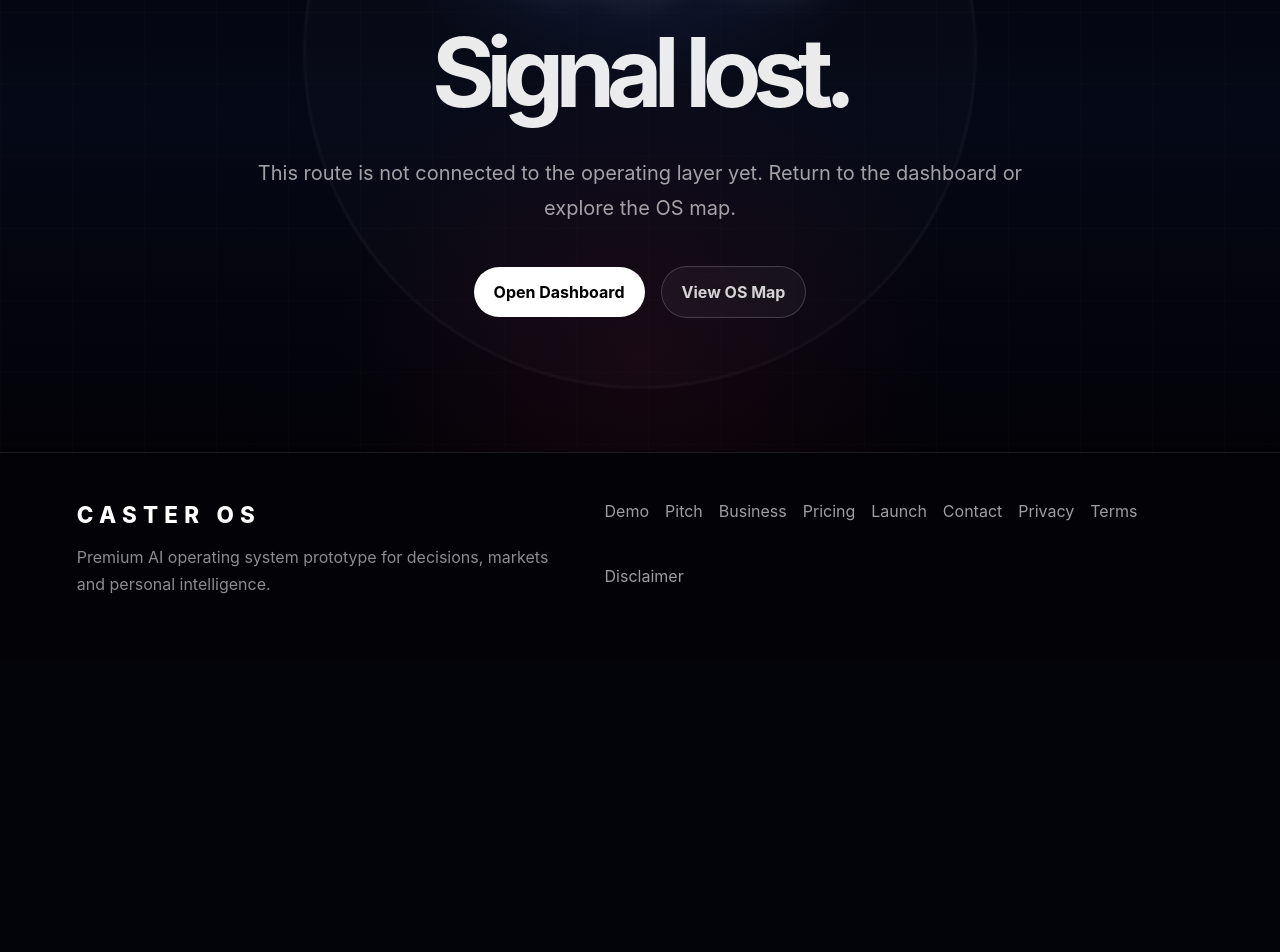
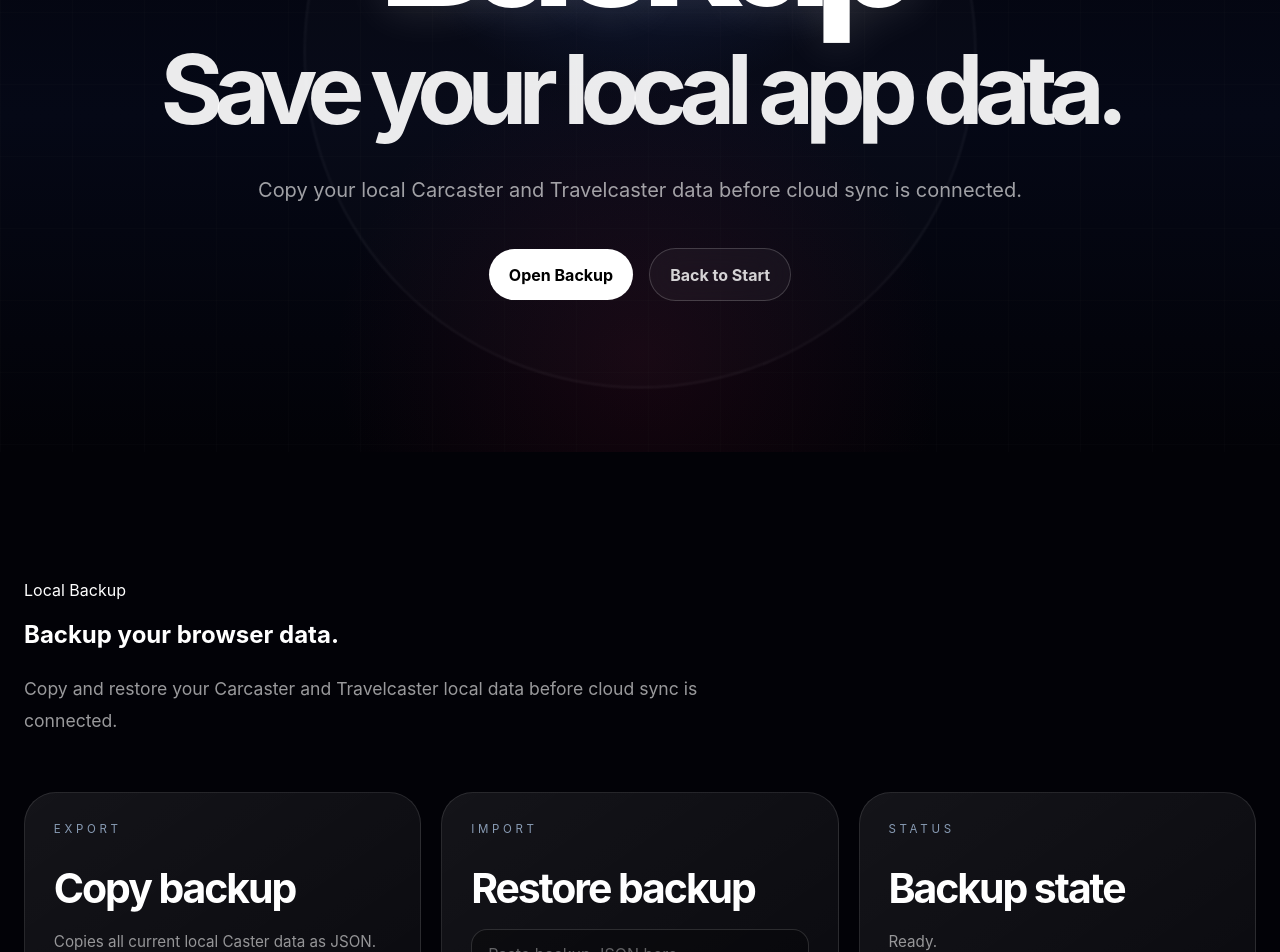
Before and after one commit to vv-glitchhub/Caster-hub, a Next.js app: page /backup in a window 1280 px wide. Before the commit this address had no page. Shown: the part 348-1300 px from the top of the page. Before the commit the page ends 1010 px from the top, so only its background shows below. Built offline with nearby package versions, Linux system fonts and the light colour scheme.

Commit message:
Add local data backup page
* Add local data export component

* Add local backup page

* Link backup page from start

* Add backup preview styles

```diff
--- /dev/null
+++ b/app/backup/page.tsx
@@ -0,0 +1,27 @@
+import LocalDataExport from '../../components/LocalDataExport'
+
+export default function BackupPage() {
+  return (
+    <main className="home-page">
+      <section className="home-hero">
+        <div className="home-bg" />
+        <div className="home-grid" />
+        <div className="home-orb" />
+        <div className="home-hero-inner">
+          <p className="home-eyebrow">Caster Backup</p>
+          <h1 className="home-title">Backup</h1>
+          <h2 className="home-subtitle">Save your local app data.</h2>
+          <p className="home-lead">Copy your local Carcaster and Travelcaster data before cloud sync is connected.</p>
+          <div className="home-actions">
+            <a className="primary-button" href="#backup">Open Backup</a>
+            <a className="secondary-button" href="/start">Back to Start</a>
+          </div>
+        </div>
+      </section>
+
+      <div id="backup">
+        <LocalDataExport />
+      </div>
+    </main>
+  )
+}
--- a/app/globals.css
+++ b/app/globals.css
@@ -66,6 +66,7 @@ a { color: inherit; text-decoration: none; }
 .caster-input::placeholder { color: rgba(255,255,255,.36); }
 .danger-button { justify-self: stretch; min-height: 100%; color: rgba(255,210,210,.9); border-color: rgba(255,130,130,.25); }
 .form-summary-grid { align-items: stretch; }
+.backup-preview { margin-top: 2rem; min-height: 16rem; font-family: ui-monospace, SFMono-Regular, Menlo, Monaco, Consolas, monospace; font-size: .82rem; line-height: 1.55; }
 .min-h-0 { min-height: 0; }
 
 .motion-surface { position: relative; overflow: hidden; border-radius: 2rem; border: 1px solid rgba(255,255,255,.11); background: linear-gradient(145deg, rgba(255,255,255,.075), rgba(255,255,255,.028)); box-shadow: inset 0 1px 0 rgba(255,255,255,.07), 0 24px 90px rgba(0,0,0,.22); transform: translateY(0); transition: transform 280ms ease, border-color 280ms ease, background 280ms ease, box-shadow 280ms ease; animation: surfaceIn 560ms ease both; }
--- a/app/start/page.tsx
+++ b/app/start/page.tsx
@@ -32,6 +32,7 @@ const apps = [
 ]
 
 const routes = [
+  ['/backup', 'Backup local data'],
   ['/dashboard', 'Caster dashboard'],
   ['/modules', 'All modules'],
   ['/apps/carcaster/faults', 'Carcaster faults'],
@@ -52,11 +53,12 @@ export default function StartPage() {
           <h1 className="home-title">Aloita sovellusten käyttö.</h1>
           <h2 className="home-subtitle">Yksi aloitussivu kaikille Caster-apeille.</h2>
           <p className="home-lead">
-            Tämä sivu näyttää mistä aloitat, mitä voit käyttää heti ja mitkä osat jatkuvat omissa GitHub-repoissa.
+            Tämä sivu näyttää mistä aloitat, mitä voit käyttää heti ja miten varmuuskopioit selaimeen tallennetun datan.
           </p>
           <div className="home-actions">
-            <a className="primary-button" href="/dashboard">Open Dashboard</a>
-            <a className="secondary-button" href="/modules">Open Modules</a>
+            <a className="primary-button" href="/apps/carcaster">Use Carcaster</a>
+            <a className="secondary-button" href="/apps/travelcaster">Use Travelcaster</a>
+            <a className="secondary-button" href="/backup">Backup Data</a>
           </div>
         </div>
       </section>
@@ -101,18 +103,19 @@ export default function StartPage() {
           <div className="home-module-grid">
             <MotionSurface className="home-module-card">
               <p className="home-module-label">1</p>
-              <h3 className="home-module-title">Avaa Caster-hub</h3>
-              <p className="home-module-text">Käytä Dashboardia ja Modules-sivua päävalikkona.</p>
+              <h3 className="home-module-title">Syötä dataa</h3>
+              <p className="home-module-text">Carcaster ja Travelcaster tallentavat nyt omat rivit selaimeen.</p>
             </MotionSurface>
             <MotionSurface className="home-module-card">
               <p className="home-module-label">2</p>
-              <h3 className="home-module-title">Kokeile Carcasteria</h3>
-              <p className="home-module-text">Katso vikakoodit, huollot ja kululaskelmat.</p>
+              <h3 className="home-module-title">Käytä workspaces</h3>
+              <p className="home-module-text">Avaa faults, maintenance, itinerary ja budget sivut.</p>
             </MotionSurface>
-            <MotionSurface className="home-module-card">
+            <MotionSurface href="/backup" className="home-module-card">
               <p className="home-module-label">3</p>
-              <h3 className="home-module-title">Kokeile Travelcasteria</h3>
-              <p className="home-module-text">Katso päiväohjelma, budjetti ja matkan käytännön muisti.</p>
+              <h3 className="home-module-title">Varmuuskopioi</h3>
+              <p className="home-module-text">Kopioi localStorage JSON talteen ennen pilvitallennusta.</p>
+              <p className="home-module-link">Open Backup →</p>
             </MotionSurface>
           </div>
         </div>
--- /dev/null
+++ b/components/LocalDataExport.tsx
@@ -0,0 +1,91 @@
+'use client'
+
+import { useMemo, useState } from 'react'
+
+const keys = ['caster.carcaster.faults', 'caster.carcaster.services', 'caster.travelcaster.items']
+
+export default function LocalDataExport() {
+  const [importText, setImportText] = useState('')
+  const [message, setMessage] = useState('')
+  const [refreshKey, setRefreshKey] = useState(0)
+
+  const exportText = useMemo(() => {
+    if (typeof window === 'undefined') return '{}'
+
+    const data: Record<string, unknown> = {}
+    keys.forEach((key) => {
+      const raw = localStorage.getItem(key)
+      data[key] = raw ? safeParse(raw) : []
+    })
+
+    return JSON.stringify({ app: 'Caster OS local backup', version: 1, data }, null, 2)
+  }, [refreshKey])
+
+  function copyBackup() {
+    navigator.clipboard.writeText(exportText)
+    setMessage('Backup copied. Save it somewhere safe.')
+  }
+
+  function importBackup() {
+    try {
+      const parsed = JSON.parse(importText)
+      const data = parsed.data || parsed
+
+      keys.forEach((key) => {
+        if (key in data) {
+          localStorage.setItem(key, JSON.stringify(data[key]))
+        }
+      })
+
+      setMessage('Backup restored. Refresh the app page.')
+      setRefreshKey((value) => value + 1)
+    } catch {
+      setMessage('Import failed. Paste valid JSON.')
+    }
+  }
+
+  return (
+    <section className="home-section">
+      <div className="home-container">
+        <p className="section-label">Local Backup</p>
+        <h2 className="section-title">Backup your browser data.</h2>
+        <p className="home-section-lead">Copy and restore your Carcaster and Travelcaster local data before cloud sync is connected.</p>
+
+        <div className="home-module-grid">
+          <div className="home-module-card">
+            <p className="home-module-label">Export</p>
+            <h3 className="home-module-title">Copy backup</h3>
+            <p className="home-module-text">Copies all current local Caster data as JSON.</p>
+            <button className="primary-button" type="button" onClick={copyBackup}>Copy backup JSON</button>
+          </div>
+
+          <div className="home-module-card">
+            <p className="home-module-label">Import</p>
+            <h3 className="home-module-title">Restore backup</h3>
+            <div className="form-stack">
+              <textarea className="caster-input" rows={6} value={importText} onChange={(event) => setImportText(event.target.value)} placeholder="Paste backup JSON here" />
+              <button className="primary-button" type="button" onClick={importBackup}>Restore backup</button>
+            </div>
+          </div>
+
+          <div className="home-module-card">
+            <p className="home-module-label">Status</p>
+            <h3 className="home-module-title">Backup state</h3>
+            <p className="home-module-text">{message || 'Ready.'}</p>
+            <button className="secondary-button" type="button" onClick={() => setRefreshKey((value) => value + 1)}>Refresh preview</button>
+          </div>
+        </div>
+
+        <textarea className="caster-input backup-preview" readOnly rows={10} value={exportText} />
+      </div>
+    </section>
+  )
+}
+
+function safeParse(value: string) {
+  try {
+    return JSON.parse(value)
+  } catch {
+    return value
+  }
+}
```
